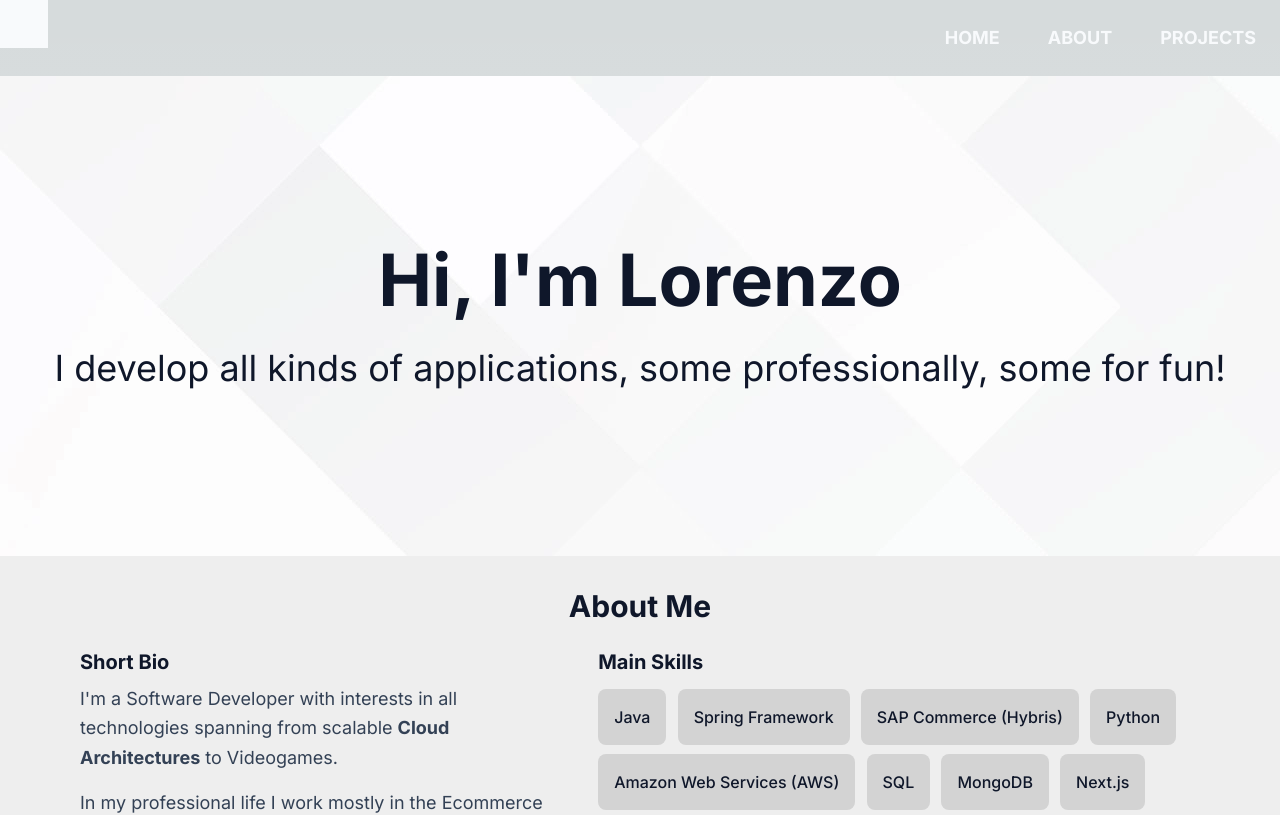
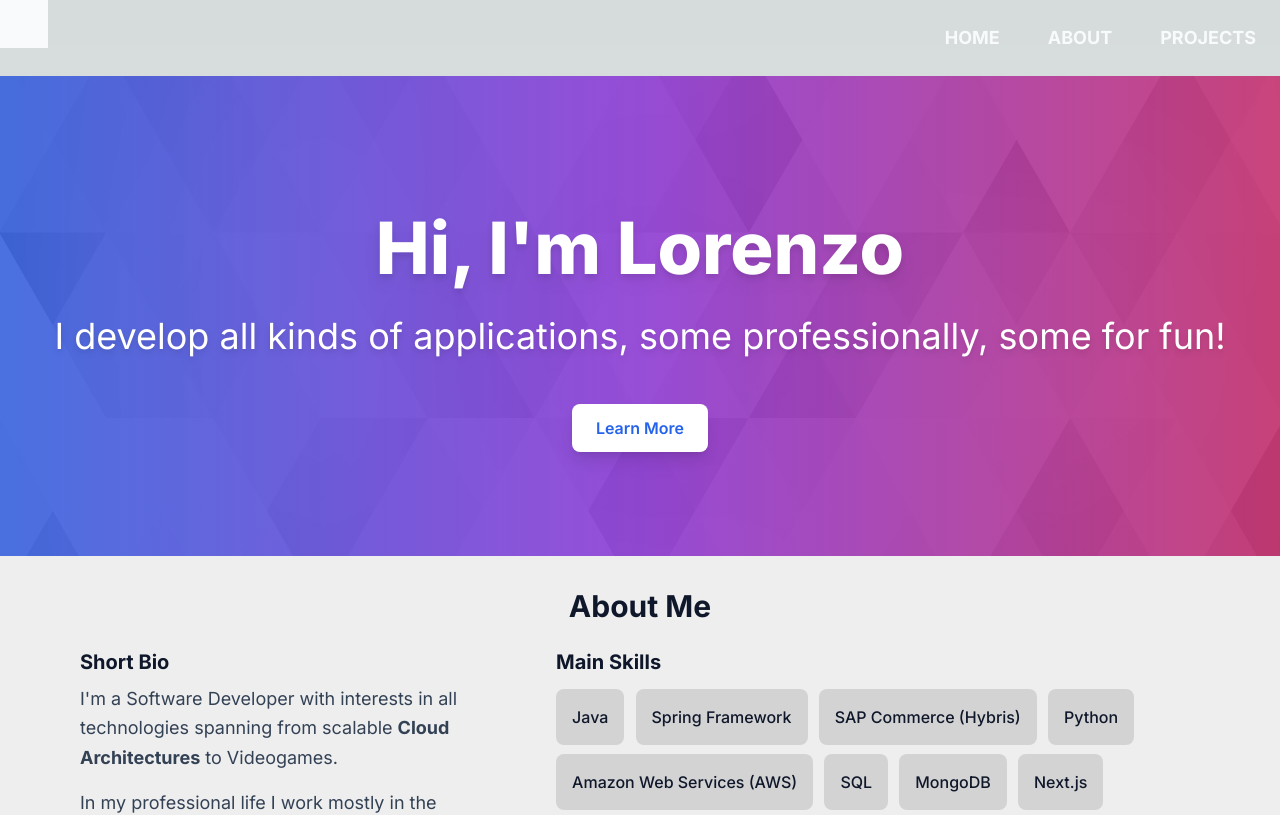
Before and after one commit to Lorenzo603/showroom, a Next.js app: page / in a window 1280 px wide. Shown: the top 815 px of the page. Built offline with nearby package versions, Linux system fonts and the light colour scheme; no server answers.

Commit message:
updated hero content background and styles

```diff
--- a/src/app/page.js
+++ b/src/app/page.js
@@ -42,6 +42,12 @@ export default function Home() {
       },
       {
         "name": "Git",
+      },
+      {
+        "name": "Ecommerce",
+      },
+      {
+        "name": "Payments",
       },
     ]
   }
@@ -137,20 +143,33 @@ export default function Home() {
     ]
   }
 
-  ReactDOM.preload("/img/geometric_mosaic_tile_shape_background.webp",
+  ReactDOM.preload("/img/geometric-mosaic-bg.webp",
     { as: "image", type: "image/webp", fetchpriority: "high" })
 
   return (
     <main>
 
       <section id="home">
-        <div className="bg-center bg-slate-50 bg-[url('/img/geometric_mosaic_tile_shape_background.webp')]
-          h-96 sm:h-[30rem] flex items-center justify-center">
-          <div className='flex flex-col text-center text-slate-900'>
-            <h1 className="text-5xl sm:text-7xl font-bold p-8">Hi, I&#39;m Lorenzo</h1>
-            <p className="text-2xl sm:text-4xl px-8 pb-8">I develop all kinds of applications, some professionally, some for fun!</p>
+
+        <div className="relative bg-gradient-to-r from-blue-700 via-purple-700 to-pink-700 h-96 sm:h-[30rem] flex items-center justify-center overflow-hidden">
+          {/* Background Image */}
+          <div className="absolute inset-0 bg-[url('/img/geometric-mosaic-bg.webp')] bg-cover bg-center opacity-20"></div>
+
+          {/* Content */}
+          <div className="relative z-10 text-center text-white">
+            <h1 className="text-5xl sm:text-7xl font-extrabold p-8 drop-shadow-lg">
+              Hi, I&#39;m Lorenzo
+            </h1>
+            <p className="text-2xl sm:text-4xl px-8 pb-8 drop-shadow-md">
+              I develop all kinds of applications, some professionally, some for fun!
+            </p>
+            <button className="mt-4 px-6 py-3 bg-white text-blue-600 font-semibold rounded-lg shadow-lg hover:bg-blue-100 transition-all">
+              Learn More
+            </button>
           </div>
+
         </div>
+
       </section>
 
 
```
Also changed, not shown: public/img/geometric-mosaic-bg.webp (added).
